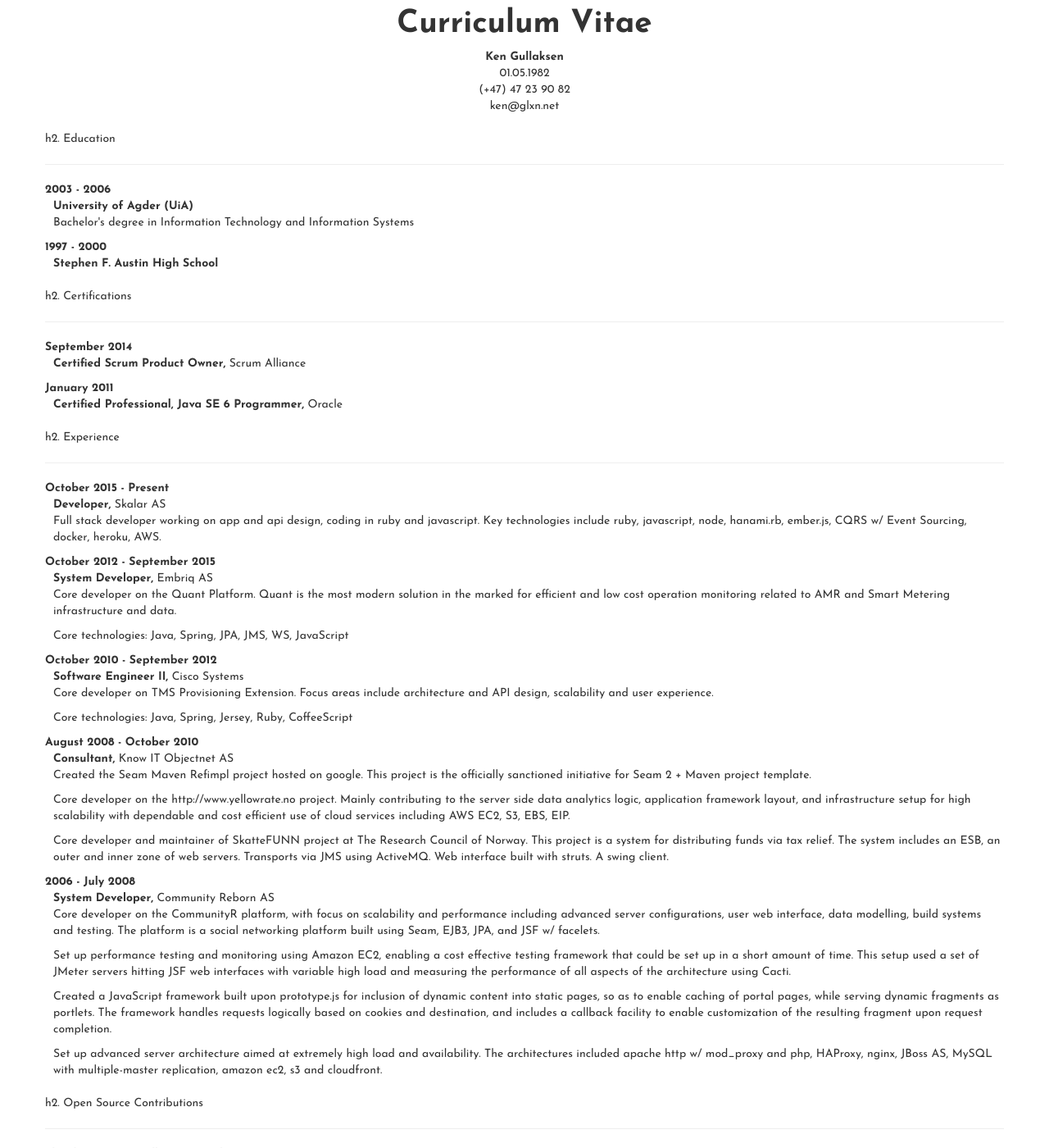
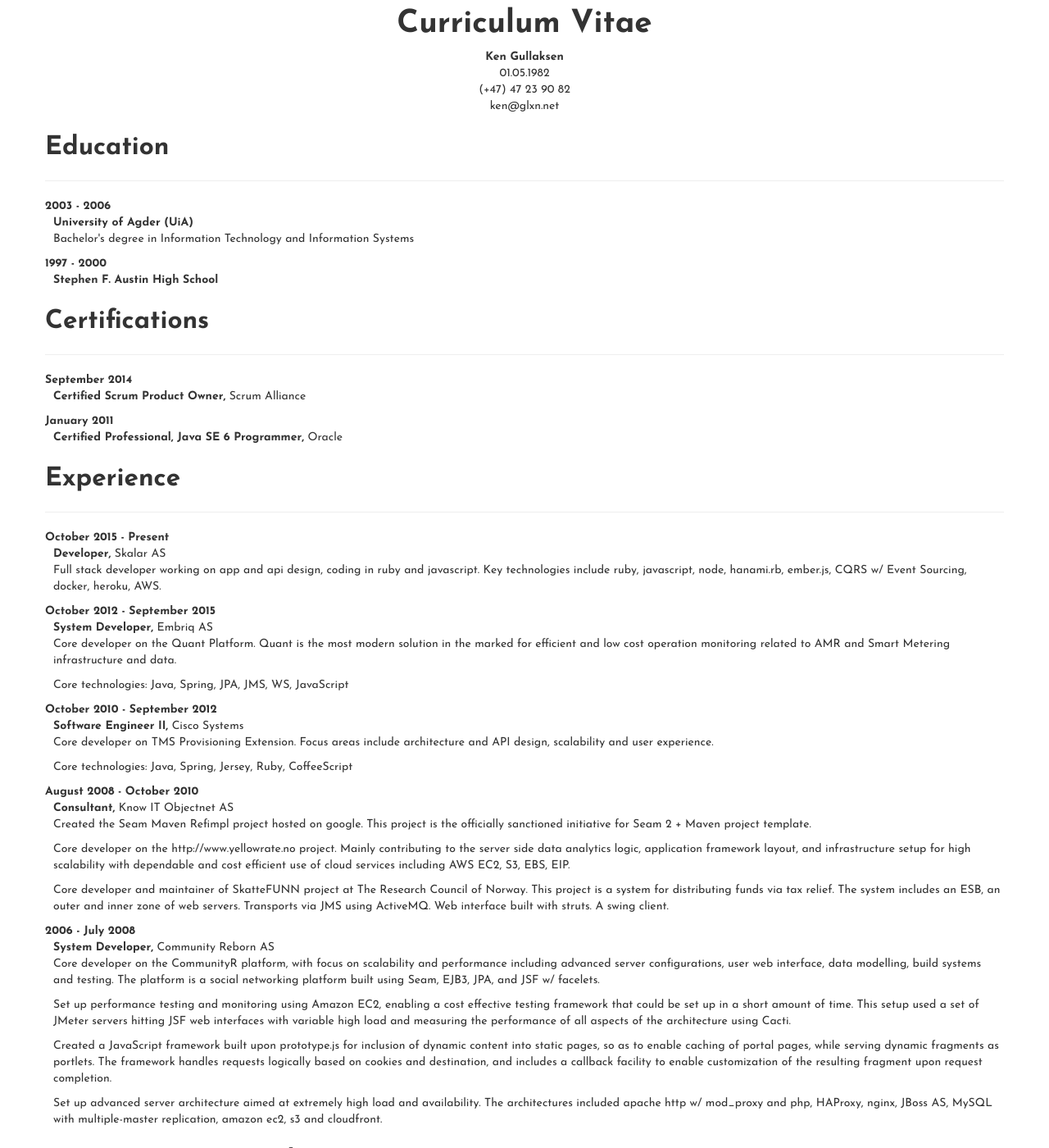
Before and after one commit to kenglxn/kenglxn.github.com, a Jekyll site: the page built from cv/index.md, in a window 1280 px wide and 1400 px high. Shown: the whole window at 82% size. Built offline with Jekyll 4.4.1, drawn with Linux system fonts in a browser that asks for light colours; nearby versions of some CDN libraries; library files that are not in the unit come from our copies; some of the changed text lies outside the part shown.

Commit message:
Update index.md

```diff
--- a/cv/index.md
+++ b/cv/index.md
@@ -142,7 +142,7 @@
 </address>
 
 
-h2. Education
+## Education
 
 <hr />
 <dl>
@@ -155,7 +155,7 @@
   {% endfor %}
 </dl>
 
-h2. Certifications
+## Certifications
 
 <hr />
 <dl>
@@ -168,7 +168,7 @@
   {% endfor %}
 </dl>
 
-h2. Experience
+## Experience
 
 <hr />
 <dl>
@@ -184,7 +184,7 @@
   {% endfor %}
 </dl>
 
-h2. Open Source Contributions
+## Open Source Contributions
 
 <hr />
 <dl>
@@ -197,7 +197,7 @@
   {% endfor %}
 </dl>
 
-h2. References
+## References
 
 <hr />
 <dl>
```
